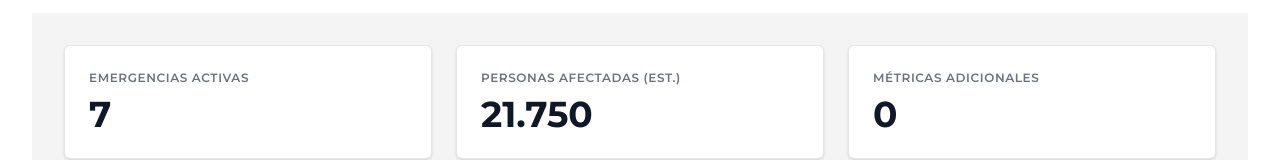
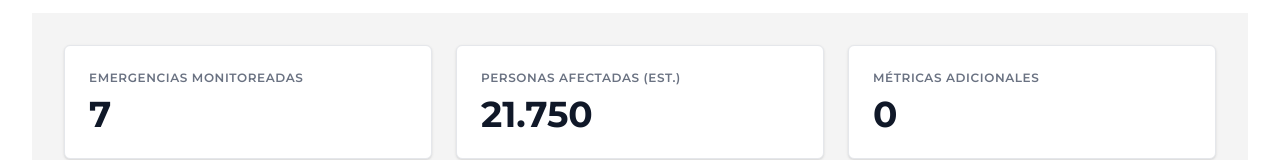
Before and after one commit to Shennko1/cruz-roja-argentina-panel, a Next.js app: page / in a window 1280 px wide. Shown: the part 254-414 px from the top of the page. Built offline with nearby package versions, Linux system fonts and the light colour scheme.

Commit message:
Change header from 'Emergencias Activas' to 'Emergencias Monitoreadas'

```diff
--- a/app/page.tsx
+++ b/app/page.tsx
@@ -98,7 +98,7 @@ eventos.forEach(function(evento) {
       {/* Top Metric Cards */}
       <div className="grid grid-cols-1 md:grid-cols-3 gap-6 mb-8">
         <div className="bg-white p-6 rounded-md shadow-sm border border-gray-200">
-          <h2 className="text-gray-500 text-xs font-semibold uppercase tracking-wider">Emergencias Activas</h2>
+          <h2 className="text-gray-500 text-xs font-semibold uppercase tracking-wider">Emergencias Monitoreadas</h2>
           <p className="text-4xl font-bold text-gray-900 mt-2">{totalEmergencias}</p>
         </div>
         <div className="bg-white p-6 rounded-md shadow-sm border border-gray-200">
```
